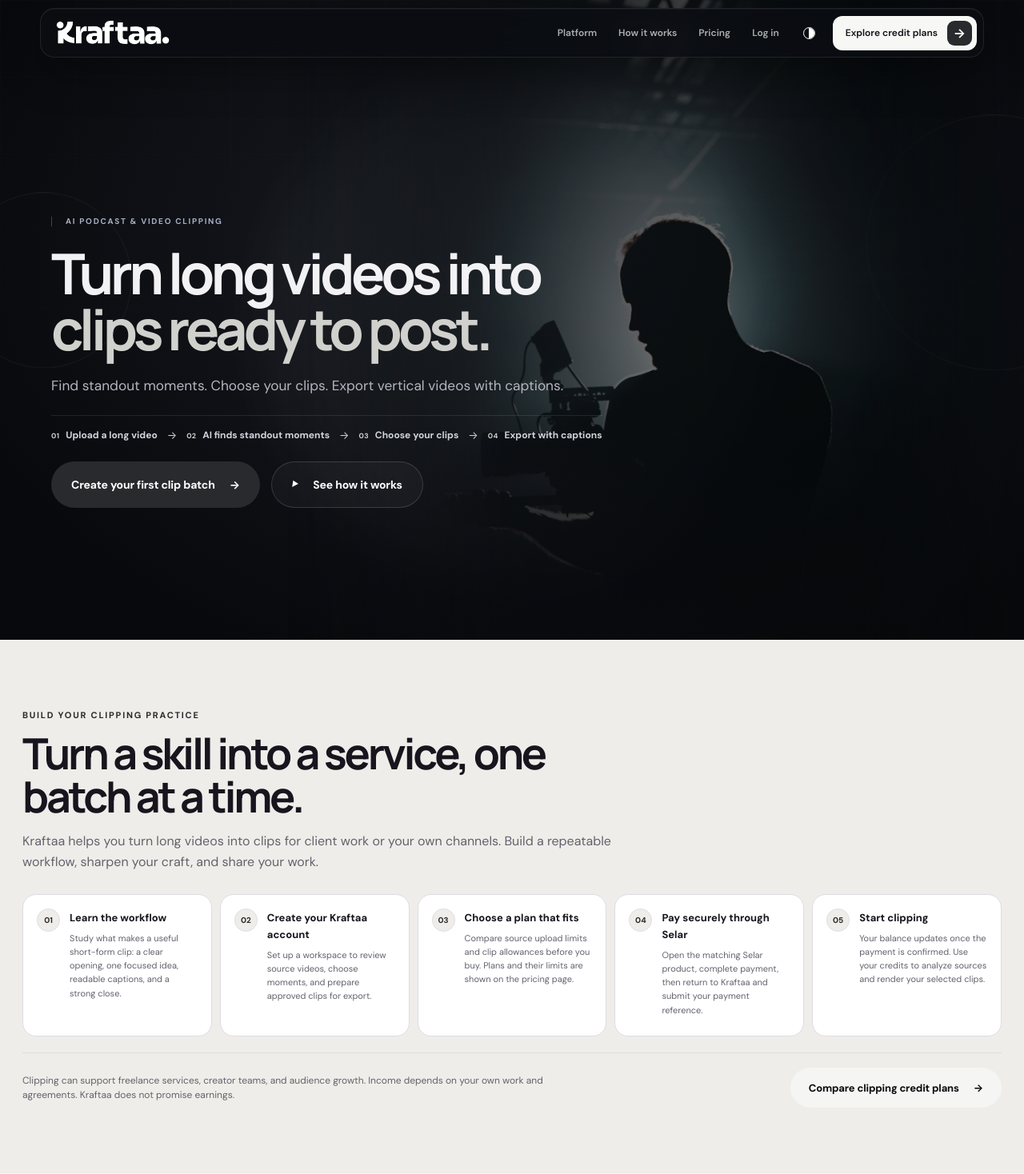
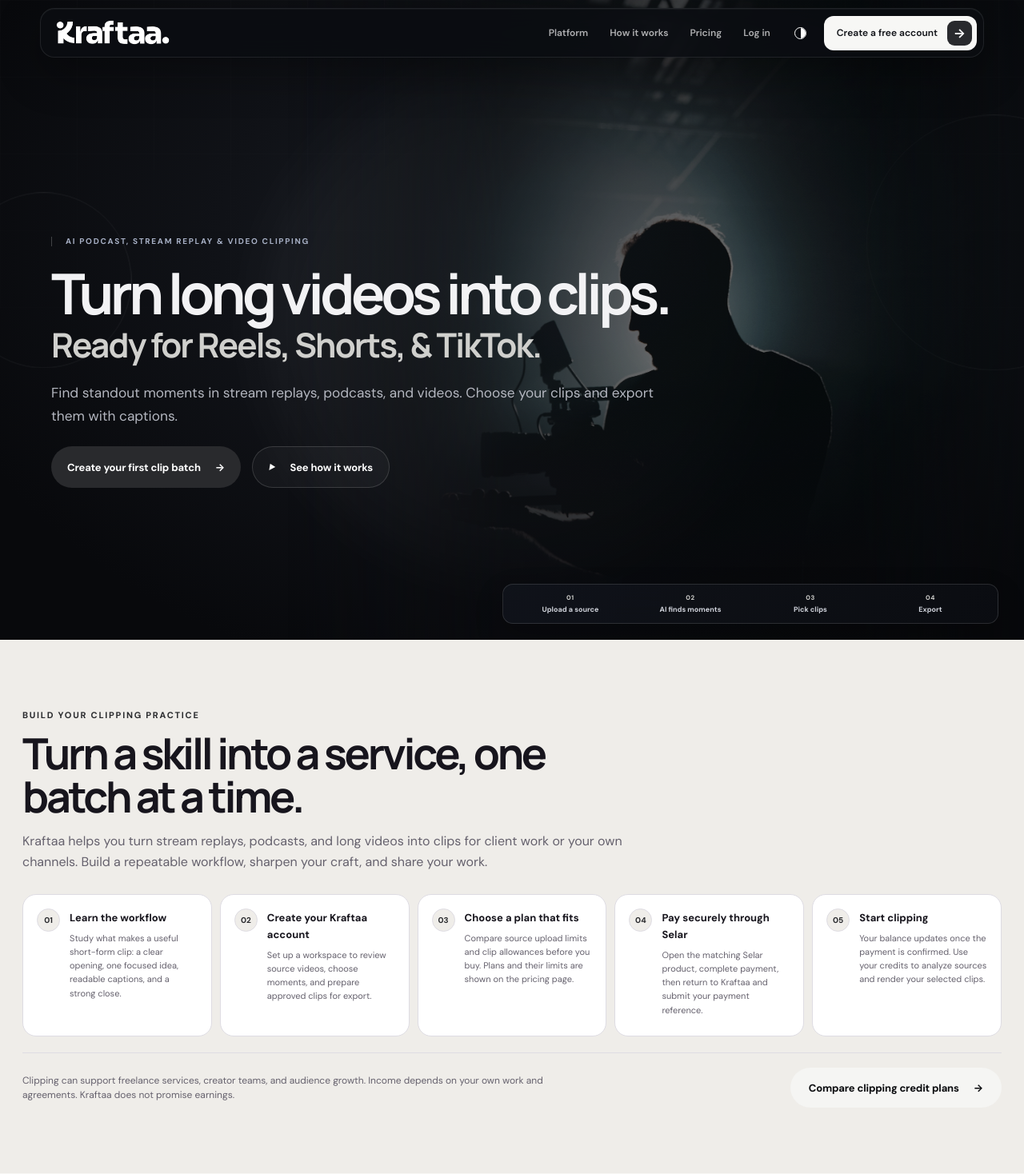
Before and after one commit to emmahmusk/content_creation, a Django app: page / in a window 1280 px wide. Shown: the top 1468 px of the page at 80% size. Run offline with Django 5.2, Linux system fonts and the light colour scheme; parts of the project's set-up code (start-up, migrations or seed data) failed here and were passed over.

Commit message:
see more

```diff
--- a/static/css/home-hero.css
+++ b/static/css/home-hero.css
@@ -1,5 +1,6 @@
 /* Homepage hero: clear story, quiet photographic moment, then the workflow. */
 .landing-page .hero{
+  position:relative;
   height:auto;
   min-height:100svh;
   padding:clamp(154px,18vh,184px) clamp(24px,5vw,76px) 48px;
@@ -16,25 +17,25 @@
 /* The later global calm-display rule centers hero titles; anchor it to this content column. */
 .landing-page .hero h1.calm-display{max-width:1080px;margin:0 0 22px;text-align:left;font-size:clamp(54px,5.5vw,92px);line-height:.99;letter-spacing:-.067em}
 .landing-page .hero h1.calm-display>span:first-child{color:#f2f2f4}
-.landing-page .hero h1.calm-display>span:last-child{color:var(--lime-2)}
+.landing-page .hero h1.calm-display>span:last-child{margin-top:.16em;color:var(--lime-2);font-size:clamp(30px,3.3vw,56px);line-height:1.12;letter-spacing:-.045em}
 .landing-page .hero-copy{max-width:760px;margin:0;color:#b4b7c0;font-size:clamp(16px,1.35vw,19px);line-height:1.65;text-align:left;text-wrap:pretty}
-.landing-page .hero-actions{justify-content:flex-start;gap:14px;flex-wrap:wrap;margin-top:24px}
-.landing-page .hero-actions .btn{min-height:58px;min-width:0;padding-inline:25px;font-size:14px}
+.landing-page .hero-actions{width:min(100%,1040px);justify-content:flex-start;gap:14px;flex-wrap:wrap;margin-top:24px}
+.landing-page .hero-actions .btn{box-sizing:border-box;min-width:0;height:52px;min-height:52px;max-height:52px;padding:0 20px;font-size:13px;line-height:1;white-space:nowrap}
 .landing-page .hero-image{position:absolute;z-index:0;top:0;right:-4%;bottom:0;width:min(76%,1120px);height:auto;margin:0;overflow:hidden;border:0;border-radius:0;background:transparent;box-shadow:none;pointer-events:none;opacity:.72;mask-image:linear-gradient(90deg,transparent 0%,#000 28%,#000 74%,transparent 100%);-webkit-mask-image:linear-gradient(90deg,transparent 0%,#000 28%,#000 74%,transparent 100%)}
 .landing-page .hero-image:after{content:"";position:absolute;inset:0;background:linear-gradient(90deg,#0b0c10 0%,#0b0c10b8 18%,#0b0c1033 55%,#08090c52 100%),linear-gradient(0deg,#08090c 0%,transparent 38%,#08090c66 100%);pointer-events:none}
 .landing-page .hero-image img{display:block;width:100%;height:100%;object-fit:cover;object-position:54% 57%;filter:saturate(.66) brightness(.72) contrast(1.06)}
-.landing-page .hero-quick-flow{display:flex;align-items:center;flex-wrap:wrap;gap:12px;width:max-content;max-width:100%;margin-top:22px;padding-top:16px;border-top:1px solid #ffffff18}
-.landing-page .hero-quick-flow span{color:#d1d4dc;font-size:12px;font-weight:650;line-height:1.4}
-.landing-page .hero-quick-flow b{margin-right:5px;color:var(--lime-2);font-size:9px;letter-spacing:.04em}
-.landing-page .hero-quick-flow i{color:var(--lime-2);font-size:13px;font-style:normal}
+.landing-page .hero-quick-flow{position:absolute;z-index:3;right:clamp(20px,2.5vw,48px);bottom:clamp(18px,2.5vh,30px);display:grid;grid-template-columns:repeat(4,minmax(0,1fr));gap:10px;width:min(620px,calc(100% - 40px));margin:0;padding:11px 14px;border:1px solid #ffffff20;border-radius:13px;background:linear-gradient(125deg,#11141be8,#0b0d12f2);box-shadow:0 14px 36px #0003;backdrop-filter:blur(12px);-webkit-backdrop-filter:blur(12px)}
+.landing-page .hero-quick-flow span{color:#d1d4dc;font-size:9px;font-weight:650;line-height:1.35}
+.landing-page .hero-quick-flow b{display:block;margin:0 0 3px;color:var(--lime-2);font-size:8px;letter-spacing:.08em}
 .landing-page .hero-scroll{display:none}
 
 @media(max-height:760px) and (min-width:761px){
-  .landing-page .hero{padding-top:clamp(108px,15vh,132px);padding-bottom:32px}
+  .landing-page .hero{height:auto;min-height:100svh;flex-direction:column;align-items:stretch;padding-top:clamp(108px,15vh,132px);padding-bottom:32px}
+  .landing-page .hero-inner{margin-inline:auto}
   .landing-page .hero-badge{margin-bottom:18px}
   .landing-page .hero h1.calm-display{font-size:clamp(48px,5vw,72px);margin-bottom:14px}
   .landing-page .hero-copy{font-size:16px;line-height:1.5}
-  .landing-page .hero-quick-flow{margin-top:17px;padding-top:13px}
+  .landing-page .hero-quick-flow{position:relative;left:auto;right:auto;bottom:auto;width:min(620px,100%);margin:20px 0 0 auto}
   .landing-page .hero-actions{margin-top:18px}
 }
 
@@ -45,19 +46,19 @@
   .landing-page .hero-actions .btn{padding-inline:19px}
 }
 @media(max-width:760px){
-  .landing-page .hero{min-height:100svh;padding:112px 18px 42px}
-  .landing-page .hero-inner{transform:none}
+  .landing-page .hero{height:auto;min-height:100svh;flex-direction:column;align-items:stretch;padding:112px 18px 42px}
+  .landing-page .hero-inner{width:100%;margin:0;transform:none}
   .landing-page .hero-image{top:0;right:-38%;bottom:34%;width:105%;opacity:.38;mask-image:linear-gradient(90deg,transparent 0%,#000 42%,#000 100%);-webkit-mask-image:linear-gradient(90deg,transparent 0%,#000 42%,#000 100%)}
   .landing-page .hero-image:after{background:linear-gradient(90deg,#0b0c10 0%,#0b0c1066 45%,#08090c33 100%),linear-gradient(0deg,#08090c 0%,transparent 48%,#08090c66 100%)}
   .landing-page .hero-lead-copy{max-width:640px}
   .landing-page .hero-badge{margin:0 0 22px;padding-left:14px}
   .landing-page .hero-badge span{font-size:9px}
   .landing-page .hero h1{max-width:640px;margin:0 0 18px;font-size:clamp(43px,11vw,66px);line-height:1;letter-spacing:-.06em}
+  .landing-page .hero h1.calm-display>span:last-child{margin-top:.2em;font-size:clamp(27px,7vw,38px);line-height:1.15;letter-spacing:-.04em}
   .landing-page .hero-copy{font-size:16px;line-height:1.6}
-  .landing-page .hero-actions{gap:10px}
-  .landing-page .hero-actions .btn{min-height:52px;padding-inline:18px;font-size:13px}
-  .landing-page .hero-quick-flow{display:grid;grid-template-columns:minmax(0,1fr) minmax(0,1fr);gap:12px 10px;width:100%;margin-top:20px;padding-top:14px}
-  .landing-page .hero-quick-flow>i{display:none}
+  .landing-page .hero-actions{width:100%;justify-content:center;gap:10px}
+  .landing-page .hero-actions .btn{height:48px;min-height:48px;max-height:48px;padding-inline:17px;font-size:12px}
+  .landing-page .hero-quick-flow{position:relative;left:auto;right:auto;bottom:auto;grid-template-columns:repeat(2,minmax(0,1fr));gap:12px 16px;width:100%;margin:22px 0 0;padding:14px;border-radius:14px}
   .landing-page .hero-quick-flow span{font-size:10px}
   .landing-page .hero-quick-flow b{display:block;margin:0 0 3px;font-size:8px}
 }
--- a/templates/base.html
+++ b/templates/base.html
@@ -8,13 +8,13 @@
 <title>{% block title %}Kraftaa | AI clipping production for content teams{% endblock %}</title>
 <link rel="preconnect" href="https://fonts.googleapis.com"><link rel="preconnect" href="https://fonts.gstatic.com" crossorigin>
 <link href="https://fonts.googleapis.com/css2?family=DM+Sans:wght@400;500;600;700&family=Manrope:wght@500;600;700;800&display=swap" rel="stylesheet">
-<link rel="stylesheet" href="{% static 'css/app.css' %}"><link rel="stylesheet" href="{% static 'css/intelligence.css' %}?v=20260817b"><link rel="stylesheet" href="{% static 'css/polish.css' %}"><link rel="stylesheet" href="{% static 'css/mobile-fix.css' %}"><link rel="stylesheet" href="{% static 'css/homepage-fit.css' %}"><link rel="stylesheet" href="{% static 'css/homepage-snap.css' %}"><link rel="stylesheet" href="{% static 'css/home-hero.css' %}?v=20261115b"><link rel="stylesheet" href="{% static 'css/connections.css' %}?v=20261116b"><link rel="stylesheet" href="{% static 'css/theme.css' %}"><link rel="stylesheet" href="{% static 'css/palette.css' %}?v=20260817b"><link rel="stylesheet" href="{% static 'css/quality.css' %}?v=20260817i"><link rel="stylesheet" href="{% static 'css/music.css' %}?v=20260813"><link rel="stylesheet" href="{% static 'css/typography.css' %}?v=20260815a"><link rel="stylesheet" href="{% static 'css/premium.css' %}?v=20260815e"><link rel="stylesheet" href="{% static 'css/command-center.css' %}?v=20261115a"><link rel="stylesheet" href="{% static 'css/refinement.css' %}?v=20261115a"><link rel="stylesheet" href="{% static 'css/credits.css' %}?v=20261114a"><link rel="stylesheet" href="{% static 'css/credit-refinements.css' %}?v=20261114g"><link rel="stylesheet" href="{% static 'css/accent-consistency.css' %}?v=20261116d">{% block extra_head %}{% endblock %}<script defer src="{% static 'js/app.js' %}?v=20261116c"></script>
+<link rel="stylesheet" href="{% static 'css/app.css' %}"><link rel="stylesheet" href="{% static 'css/intelligence.css' %}?v=20260817b"><link rel="stylesheet" href="{% static 'css/polish.css' %}"><link rel="stylesheet" href="{% static 'css/mobile-fix.css' %}"><link rel="stylesheet" href="{% static 'css/homepage-fit.css' %}"><link rel="stylesheet" href="{% static 'css/homepage-snap.css' %}"><link rel="stylesheet" href="{% static 'css/home-hero.css' %}?v=20261115k"><link rel="stylesheet" href="{% static 'css/connections.css' %}?v=20261116b"><link rel="stylesheet" href="{% static 'css/theme.css' %}"><link rel="stylesheet" href="{% static 'css/palette.css' %}?v=20260817b"><link rel="stylesheet" href="{% static 'css/quality.css' %}?v=20260817i"><link rel="stylesheet" href="{% static 'css/music.css' %}?v=20260813"><link rel="stylesheet" href="{% static 'css/typography.css' %}?v=20260815a"><link rel="stylesheet" href="{% static 'css/premium.css' %}?v=20260815e"><link rel="stylesheet" href="{% static 'css/command-center.css' %}?v=20261115a"><link rel="stylesheet" href="{% static 'css/refinement.css' %}?v=20261115a"><link rel="stylesheet" href="{% static 'css/credits.css' %}?v=20261114a"><link rel="stylesheet" href="{% static 'css/credit-refinements.css' %}?v=20261114g"><link rel="stylesheet" href="{% static 'css/accent-consistency.css' %}?v=20261116d">{% block extra_head %}{% endblock %}<script defer src="{% static 'js/app.js' %}?v=20261116c"></script>
 </head><body class="{% block body_class %}{% endblock %}">
 <div class="route-progress" aria-hidden="true"><i></i></div><div class="route-status" role="status" aria-live="polite" aria-hidden="true"><span></span><b>Opening next view…</b></div>
 <header class="site-header"><nav class="nav" aria-label="Primary navigation"><a class="brand kraftaa-brand" href="{% url 'home' %}" aria-label="Kraftaa home"><img class="kraftaa-wordmark" src="{% static 'images/kraftaa-wordmark.png' %}" alt=""></a><button class="nav-toggle" type="button" aria-label="Open menu" aria-expanded="false"><i></i><i></i></button><div class="nav-links">
 {% if user.is_authenticated %}<a href="{% url 'orders:dashboard' %}">Projects</a><a href="{% url 'credits:wallet' %}">Clip wallet</a><a href="{% url 'music:home' %}">Music studio</a><a href="{% url 'profile' %}">Social profiles</a><div class="nav-credit-balance"><a class="nav-credit-summary" href="{% url 'credits:wallet' %}" aria-label="Available clip balance: {{ credit_nav_balance }} credits"><span>CLIP BALANCE</span><strong data-credit-value data-balance="{{ credit_nav_balance }}">{{ credit_nav_balance|intcomma }}</strong><small>credits</small></a><button class="nav-credit-toggle" type="button" data-credit-visibility aria-label="Hide clip balance" aria-pressed="false" title="Hide balance"><span aria-hidden="true">◉</span></button></div>{% else %}<a href="{% url 'home' %}#platform">Platform</a><a href="{% url 'home' %}#workflow">How it works</a><a href="{% url 'credits:pricing' %}">Pricing</a><a href="{% url 'login' %}">Log in</a>{% endif %}
 <div class="theme-control"><button class="theme-trigger" type="button" aria-label="Choose appearance" aria-haspopup="true" aria-expanded="false"><span class="theme-glyph" aria-hidden="true"></span><span class="theme-label">Theme</span></button><div class="theme-menu" role="menu" aria-label="Appearance"><header><span>APPEARANCE</span><small>Make the workspace yours.</small></header><div class="mode-options"><button type="button" data-theme-choice="system" aria-checked="false">System</button><button type="button" data-theme-choice="light" aria-checked="false">Light</button><button type="button" data-theme-choice="dark" aria-checked="false">Dark</button></div><div class="palette-picker"><span>ACCENT</span><div><button type="button" data-palette-choice="cobalt" aria-label="Cobalt accent" title="Cobalt"><i></i></button><button type="button" data-palette-choice="copper" aria-label="Copper accent" title="Copper"><i></i></button><button type="button" data-palette-choice="teal" aria-label="Teal accent" title="Teal"><i></i></button><button type="button" data-palette-choice="mono" aria-label="Monochrome accent" title="Monochrome"><i></i></button></div><small class="palette-name">Cobalt</small></div></div></div>
-{% if user.is_authenticated %}<a class="nav-cta" href="{% url 'credits:pricing' %}"><span>Add clip credits</span><b>+</b></a><form method="post" action="{% url 'logout' %}">{% csrf_token %}<button class="link-button">Log out</button></form>{% else %}<a class="nav-cta" href="{% url 'credits:pricing' %}"><span>Explore credit plans</span><b>→</b></a>{% endif %}</div></nav></header>
+{% if user.is_authenticated %}<a class="nav-cta" href="{% url 'credits:pricing' %}"><span>Add clip credits</span><b>+</b></a><form method="post" action="{% url 'logout' %}">{% csrf_token %}<button class="link-button">Log out</button></form>{% else %}<a class="nav-cta" href="{% url 'register' %}"><span>Create a free account</span><b>→</b></a>{% endif %}</div></nav></header>
 {% if messages %}<div class="messages">{% for message in messages %}<div class="message"><i>✓</i>{{ message }}</div>{% endfor %}</div>{% endif %}
 <main>{% block content %}{% endblock %}</main>
 <footer class="site-footer"><div class="footer-main"><div><a class="brand brand-light kraftaa-brand" href="/" aria-label="Kraftaa home"><img class="kraftaa-wordmark" src="{% static 'images/kraftaa-wordmark.png' %}" alt=""></a><p>The production pipeline between long-form sources<br>and publication-ready short-form batches.</p></div><div class="footer-links"><div><span>Product</span><a href="{% url 'home' %}#platform">How clip selection works</a><a href="{% url 'home' %}#workflow">How it works</a><a href="{% url 'credits:pricing' %}">Clipping credit plans</a><a href="{% url 'register' %}">Start creating clips</a></div><div><span>Workspace</span><a href="{% url 'orders:dashboard' %}">Projects</a><a href="{% url 'credits:wallet' %}">Credit balance</a><a href="{% url 'profile' %}">Social profiles</a><a href="/admin/">Admin</a></div><div><span>System</span><a href="/health/">Service status</a><a href="{% url 'api-docs' %}">API for developers</a></div></div></div><div class="footer-bottom"><span>© 2026 Kraftaa Intelligence</span><span>Built for high-volume clipping teams.</span></div></footer>
--- a/templates/home.html
+++ b/templates/home.html
@@ -1,9 +1,9 @@
 {% extends 'base.html' %}
 {% load static %}
-{% block title %}AI Podcast & Video Clip Maker for Creators | Kraftaa{% endblock %}
-{% block meta_description %}Turn podcasts, interviews, and long videos into short-form clips. Find key moments, choose your favorites, and export vertical videos with captions using Kraftaa.{% endblock %}
-{% block og_title %}AI podcast and video clip maker for creators | Kraftaa{% endblock %}
-{% block og_description %}Turn podcasts, interviews, and long videos into short-form clips. Choose key moments and export captioned vertical videos with Kraftaa.{% endblock %}
+{% block title %}AI Video & Stream Replay Clipper for Creators | Kraftaa{% endblock %}
+{% block meta_description %}Turn stream replays, podcasts, and videos into short clips for Reels, Shorts, and TikTok. Choose standout moments and export captioned vertical videos with Kraftaa.{% endblock %}
+{% block og_title %}AI video and stream replay clipper for creators | Kraftaa{% endblock %}
+{% block og_description %}Make short clips for Reels, Shorts, and TikTok from stream replays, podcasts, and videos. Pick the moments you want and export captioned vertical videos with Kraftaa.{% endblock %}
 {% block body_class %}landing-page{% endblock %}
 {% block content %}
 <section class="hero">
@@ -11,23 +11,23 @@
   <figure class="hero-image" aria-hidden="true"><img src="{% static 'images/hero-clipping-studio.jpg' %}" alt="" fetchpriority="high"></figure>
   <div class="hero-inner">
     <div class="hero-lead-copy">
-      <div class="hero-badge"><span>AI podcast &amp; video clipping</span></div>
-      <h1 class="calm-display"><span>Turn long videos into</span><span>clips ready to post.</span></h1>
-      <p class="hero-copy">Find standout moments. Choose your clips. Export vertical videos with captions.</p>
-    </div>
-    <div class="hero-quick-flow" aria-label="Upload a long video, let AI find standout moments, choose clips, and export captioned clips">
-      <span><b>01</b> Upload a long video</span><i aria-hidden="true">→</i>
-      <span><b>02</b> AI finds standout moments</span><i aria-hidden="true">→</i>
-      <span><b>03</b> Choose your clips</span><i aria-hidden="true">→</i>
-      <span><b>04</b> Export with captions</span>
+      <div class="hero-badge"><span>AI podcast, stream replay &amp; video clipping</span></div>
+      <h1 class="calm-display"><span>Turn long videos into clips.</span><span>Ready for Reels, Shorts, &amp; TikTok.</span></h1>
+      <p class="hero-copy">Find standout moments in stream replays, podcasts, and videos. Choose your clips and export them with captions.</p>
     </div>
     <div class="hero-actions"><a class="btn btn-lime" href="{% url 'register' %}">Create your first clip batch <span>→</span></a><a class="btn btn-ghost" href="#workflow"><i class="play-icon">▶</i> See how it works</a></div>
+  </div>
+  <div class="hero-quick-flow" aria-label="Upload a video or stream replay, let AI find standout moments, choose clips, and export captioned clips">
+    <span><b>01</b> Upload a source</span>
+    <span><b>02</b> AI finds moments</span>
+    <span><b>03</b> Pick clips</span>
+    <span><b>04</b> Export</span>
   </div>
   <a class="hero-scroll" href="#workflow"><span>See the five-step workflow</span><i>↓</i></a>
 </section>
 
 <section class="clipping-path-section" id="clipping-path">
-  <div class="clipping-path-head"><span>BUILD YOUR CLIPPING PRACTICE</span><h2>Turn a skill into a service, one batch at a time.</h2><p>Kraftaa helps you turn long videos into clips for client work or your own channels. Build a repeatable workflow, sharpen your craft, and share your work.</p></div>
+  <div class="clipping-path-head"><span>BUILD YOUR CLIPPING PRACTICE</span><h2>Turn a skill into a service, one batch at a time.</h2><p>Kraftaa helps you turn stream replays, podcasts, and long videos into clips for client work or your own channels. Build a repeatable workflow, sharpen your craft, and share your work.</p></div>
   <div class="clipping-path-grid">
     <article><span>01</span><div><b>Learn the workflow</b><p>Study what makes a useful short-form clip: a clear opening, one focused idea, readable captions, and a strong close.</p></div></article>
     <article><span>02</span><div><b>Create your Kraftaa account</b><p>Set up a workspace to review source videos, choose moments, and prepare approved clips for export.</p></div></article>
```
